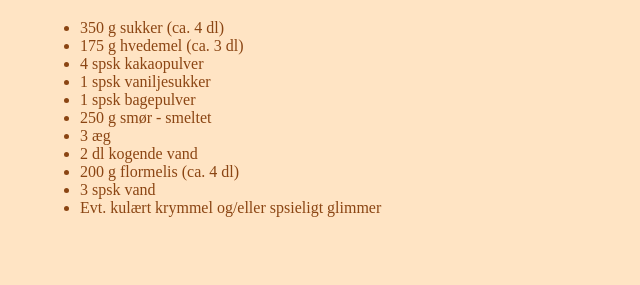
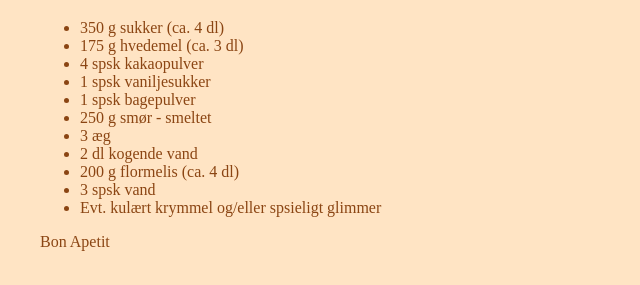
Before and after one commit to NMK-create/opgave, a plain HTML site: page index.html in a window 1280 px wide. Shown: the part 101-386 px from the top of the page, without its empty margins (0-640 px from the left). Drawn offline with Linux system fonts and the light colour scheme.

Commit message:
Text input

```diff
--- a/index.html
+++ b/index.html
@@ -24,5 +24,7 @@
     </ul>
 </div>
 
+<p>Bon Apetit</p>
+
 </body>
 </html>
```
